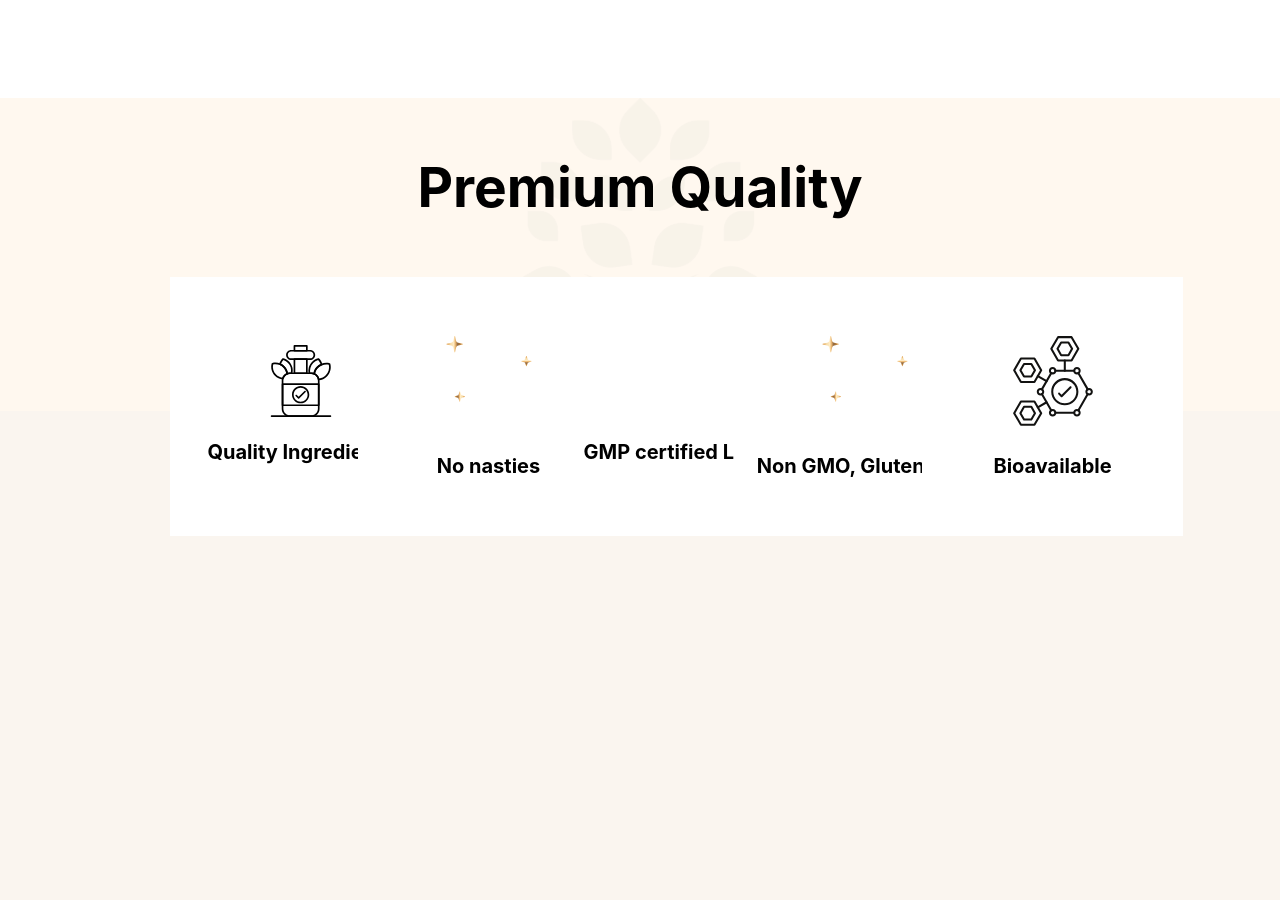
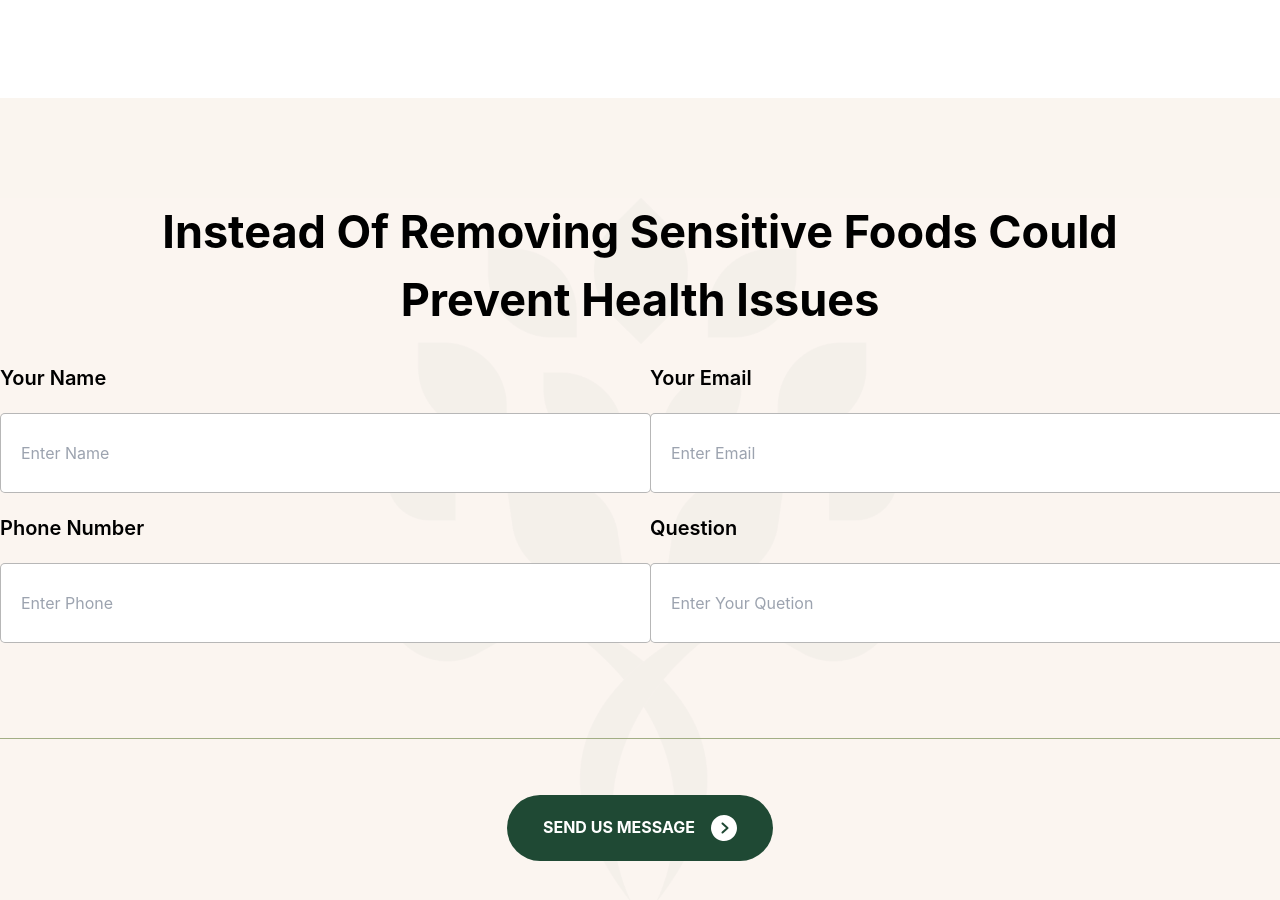
Before and after one commit to abhiseknevrio/nutra_norish_front, a React (Create React App) app: page / in a window 1280 px wide. Shown: the part 6770-7670 px from the top of the page. Before the commit the page ends 7418 px from the top, so only its background shows below. Built offline with nearby package versions, Linux system fonts and the light colour scheme.

Commit message:
feat : contact form

```diff
--- a/src/App.css
+++ b/src/App.css
@@ -49,3 +49,12 @@
     border-radius: 100%;
     filter: drop-shadow(0px 10px 28px rgba(31, 73, 52, 0.40));
 }
+
+.input {
+    width: 651px;
+    height: 80px;
+    flex-shrink: 0;
+    border-radius: 5px;
+    border: 1px solid rgba(18, 18, 17, 0.30);
+    background: #FFF;
+}
--- /dev/null
+++ b/src/components/atom/Input.jsx
@@ -0,0 +1,12 @@
+import React from 'react'
+
+const Input = ({ label, placeholder, type }) => {
+    return (
+        <div>
+            <label className='text-20px font-semibold'>{label}</label>
+            <input placeholder={placeholder} type={type} className='input pl-5 py-7 mt-20px' />
+        </div>
+    )
+}
+
+export default Input;
--- /dev/null
+++ b/src/components/molecule/ContactFormSection.jsx
@@ -0,0 +1,43 @@
+import React from 'react'
+import Input from '../atom/Input';
+import Button from '../atom/Button';
+
+const ContactFormSection = () => {
+
+    const containerBg = {
+        backgroundImage: `url(${"/images/contactFormBg.svg"})`,
+        // backgroundSize: 'cover',
+        backgroundPosition: 'center',
+        width: '100%',
+        height: '705px',
+        backgroundRepeat: 'no-repeat',
+        marginTop: "19px"
+    };
+
+    return (
+        <section className='bg-contact' style={containerBg}>
+            <div className='mt-100px'>
+                <div className='flex justify-center'>
+                    <div className='text-45px font-bold w-1032 text-center'>Instead Of Removing Sensitive Foods Could Prevent Health Issues</div>
+                </div>
+                <div className='mt-30px flex justify-center'>
+                    <div className='w-1320'>
+                        <div className='grid grid-cols-2 gap-5'>
+                            <Input type={"text"} label={"Your Name"} placeholder={"Enter Name"} />
+                            <Input type={"email"} label={"Your Email"} placeholder={"Enter Email"} />
+                            <Input type={"text"} label={"Phone Number"} placeholder={"Enter Phone"} />
+                            <Input type={"text"} label={"Question"} placeholder={"Enter Your Quetion"} />
+                        </div>
+                        {/* Bottom Border */}
+                        <div className='border-b border-borderGreen mt-95px'></div>
+                        <div className='flex justify-center mt-56px mb-100px'>
+                            <Button text={"SEND US MESSAGE"} />
+                        </div>
+                    </div>
+                </div>
+            </div>
+        </section>
+    )
+}
+
+export default ContactFormSection;
--- a/src/components/organism/HeroSection.jsx
+++ b/src/components/organism/HeroSection.jsx
@@ -7,6 +7,7 @@ import HealthierHappierSection from '../molecule/HealthierHappierSection';
 import NewWorldSection from '../molecule/NewWorldSection';
 import HowItWorks from '../molecule/HowItWorks';
 import PremiumQuality from '../molecule/PremiumQuality';
+import ContactFormSection from '../molecule/ContactFormSection';
 
 const HeroSection = () => {
 
@@ -50,7 +51,8 @@ const HeroSection = () => {
                 <HealthierHappierSection />
                 <NewWorldSection />
                 <HowItWorks />
-                <PremiumQuality />
+                {/* <PremiumQuality /> */}
+                <ContactFormSection />
             </section>
         </>
     )
--- a/tailwind.config.js
+++ b/tailwind.config.js
@@ -15,6 +15,7 @@ module.exports = {
       healthTextDark: "#121211",
       newWorldSection: "#FFF8EF",
       borderGreen: "#A2AE85",
+      contact: "#FBF5F0",
     },
     height: {
       header: '124px',
@@ -23,6 +24,7 @@ module.exports = {
     },
     margin: {
       'common': '170px',
+      '20px': '20px',
       '30px': '30px',
       '56px': '56px',
       '60px': '60px',
@@ -55,6 +57,7 @@ module.exports = {
       '30px': '30px',
       '40px': '40px',
       '42px': '42px',
+      '45px': '45px',
       '50px': '50px',
       '55px': '55px',
       '58px': '58px',
```
Also changed, not shown: public/images/contactFormBg.svg (added).
